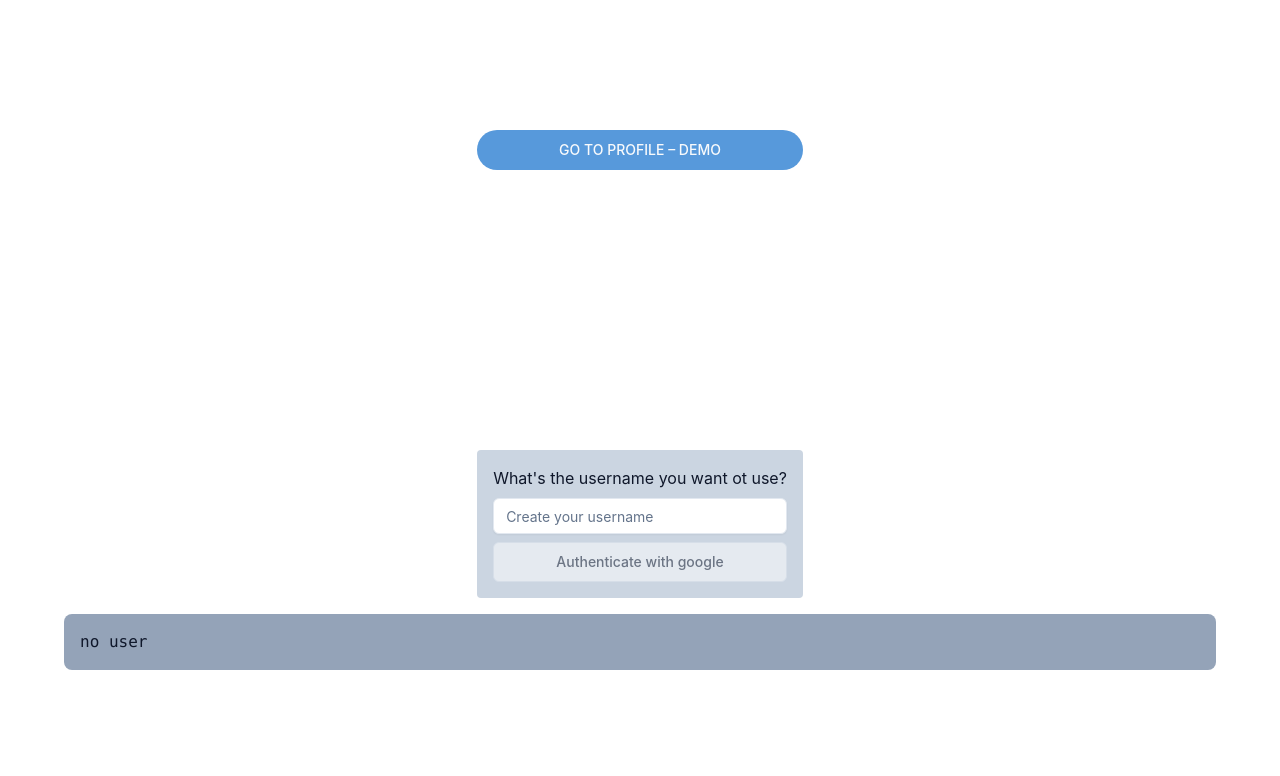
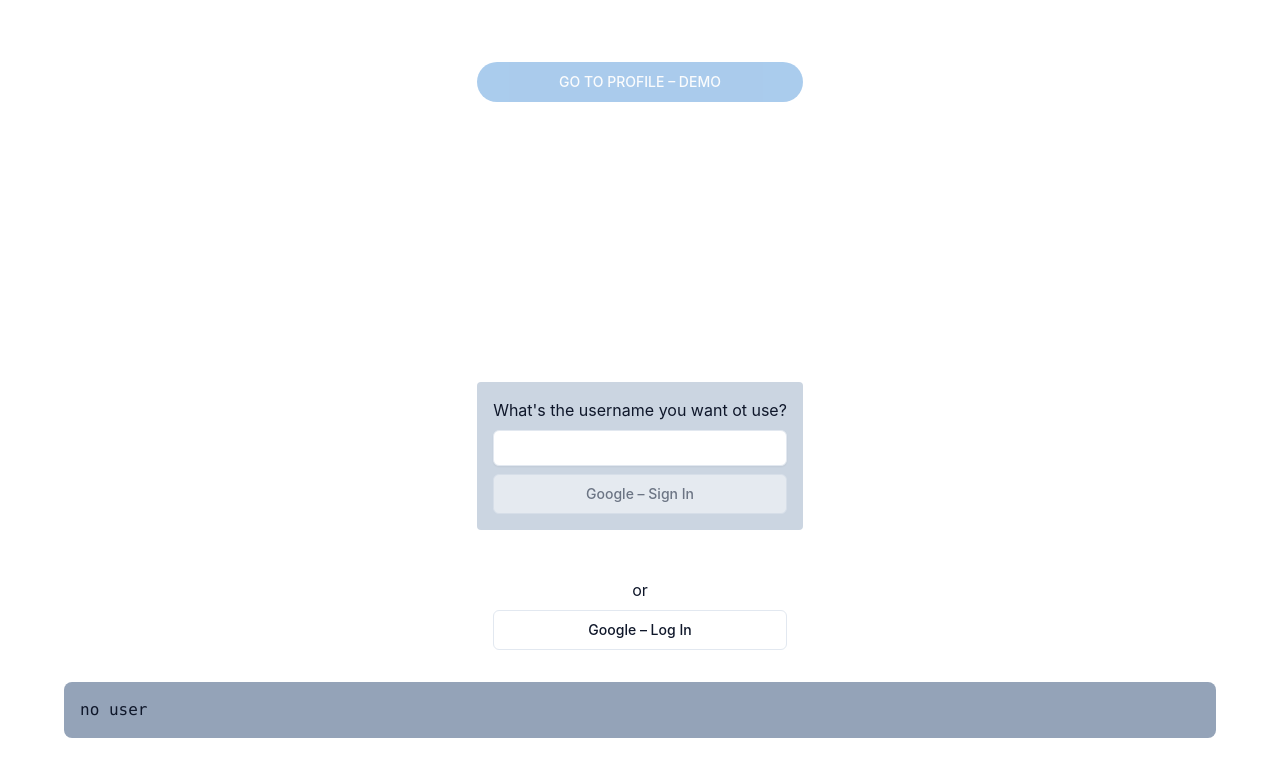
Before and after one commit to BryanEnid/demo-1, a React (Vite) app: page / in a window 1280 px wide. Shown: the top 776 px of the page. Built offline with nearby package versions, Linux system fonts and the light colour scheme; no server answers; the database is empty.

Commit message:
still working

```diff
--- a/package.json
+++ b/package.json
@@ -27,6 +27,7 @@
     "clsx": "^2.0.0",
     "firebase": "^10.4.0",
     "firebaseui": "^6.1.0",
+    "lodash": "^4.17.21",
     "postcss": "^8.4.31",
     "prop-types": "^15.8.1",
     "react": "^18.2.0",
--- a/src/hooks/useAuthentication.js
+++ b/src/hooks/useAuthentication.js
@@ -44,5 +44,6 @@ export const useAuthentication = () => {
     signInWithGoogle,
     signOutUser,
     createUser,
+    logInWithGoogle,
   };
 };
--- a/src/hooks/useCollection.js
+++ b/src/hooks/useCollection.js
@@ -164,6 +164,13 @@ export const useCollection = (collectionName, isQuering = false) => {
     }
   };
 
+  const checkAvailableUsername = async (username) => {
+    if (!(username.length > 3)) return false;
+    const userQuery = query(collectionRef, where("username", "==", username));
+    const querySnapshot = await getDocs(userQuery);
+    return querySnapshot.empty; // If empty, the username is available; if not, it's taken.
+  };
+
   // TODO: Replace realtime data with regular fetch
   // Fetch the data and set up the snapshot listener
   React.useEffect(() => {
@@ -191,5 +198,5 @@ export const useCollection = (collectionName, isQuering = false) => {
     }
   }, [collectionName]);
 
-  return { data, loading, error, addDocument, uploadFile, appendVideo, deleteDocument, getBy };
+  return { data, loading, error, addDocument, uploadFile, appendVideo, deleteDocument, getBy, checkAvailableUsername };
 };
--- a/src/screens/landpage/Landpage.jsx
+++ b/src/screens/landpage/Landpage.jsx
@@ -4,13 +4,26 @@ import { useAuthentication } from "@/hooks/useAuthentication";
 import { useCollection } from "@/hooks/useCollection";
 import React from "react";
 import { useNavigate } from "react-router-dom";
+import _ from "lodash";
+import { Icon } from "@iconify/react";
+import { Typography } from "@/chadcn/Typography";
 
 export const Landpage = () => {
+  // Hooks
   const navigate = useNavigate(); // Get the navigate function
-  const { user, signInWithGoogle, signOutUser, createUser } = useAuthentication();
+  const { user, signInWithGoogle, signOutUser, createUser, logInWithGoogle } = useAuthentication();
+  const { checkAvailableUsername } = useCollection("users");
+
+  // State
   const [username, setUsername] = React.useState("");
+  const [isUsernameAvailable, setUsernameAvailable] = React.useState(null);
+  const [isChecking, setChecking] = React.useState(false);
+
+  // Refs
+  const debounceRef = React.useRef(null);
 
   const handleSignIn = () => {
+    // TODO: firebase functions or lambda functions when using aws to create a documents for the user
     signInWithGoogle().then((user) => {
       const data = {
         username: username.toLowerCase(),
@@ -25,11 +38,39 @@ export const Landpage = () => {
     });
   };
 
+  const handleUsernameChange = ({ target }) => {
+    setChecking(true);
+    debounceRef.current?.cancel();
+
+    // Declare
+    const newUsername = target.value.toLowerCase();
+    const handleDebounce = () => {
+      checkAvailableUsername(newUsername).then((value) => {
+        console.log(">>> inside isUsername av", value);
+        setUsernameAvailable(value);
+        setChecking(false);
+      });
+    };
+
+    // Set input
+    setUsername(newUsername);
+
+    // start debouncing
+    const debounceInstance = _.debounce(handleDebounce, 500);
+    debounceRef.current = debounceInstance;
+    debounceInstance();
+  };
+
+  const handleLogIn = () => {
+    logInWithGoogle();
+  };
+
   return (
     <div className="flex flex-col h-screen items-center justify-center">
       <div className="flex flex-col gap-2 ">
         <Button
-          onClick={() => navigate("/profile")} // Navigate to the camera route
+          onClick={() => navigate(`/${username}`)} // Navigate to the camera route
+          disabled={!user}
         >
           GO TO PROFILE – DEMO
         </Button>
@@ -37,15 +78,48 @@ export const Landpage = () => {
         <div className="h-60" />
 
         {!user && (
-          <div className="flex flex-col gap-2 mt-6 rounded-sm bg-slate-300 p-4">
+          <div className=" flex flex-col gap-2 mt-6 rounded-sm bg-slate-300 p-4">
             <div>What's the username you want ot use?</div>
-            <Input className="bg-white" onChange={({ target }) => setUsername(target.value)} type="username" placeholder="Create your username" />
+
+            <Input onChange={handleUsernameChange} type="text" id="myInput" data-lpignore="true" className="bg-white" />
+            {isChecking && (
+              <div className="flex flex-row justify-center items-center gap-2 text-primary">
+                <Icon className="" icon="eos-icons:loading" />
+                <Typography variant="small">Checking username on server</Typography>
+              </div>
+            )}
+
+            {isUsernameAvailable === false && username.length > 3 && (
+              <div className="flex flex-row justify-center items-center gap-2 text-primary">
+                <Typography variant="small">User already exists</Typography>
+              </div>
+            )}
+
+            {isUsernameAvailable && !isChecking && (
+              <div className="flex flex-row justify-center items-center gap-2 text-green-600">
+                <Icon className="" icon="gg:check-o" />
+                <Typography variant="small">Valid user</Typography>
+              </div>
+            )}
+
             <Button
               variant="outline"
               onClick={handleSignIn} // Navigate to the camera route
               disabled={!(username.length > 3)}
             >
-              Authenticate with google
+              Google – Sign In
+            </Button>
+          </div>
+        )}
+
+        {!user && (
+          <div className="flex flex-col gap-2 mt-6 rounded-sm  p-4 text-center">
+            or
+            <Button
+              variant="outline"
+              onClick={handleSignIn} // Navigate to the camera route
+            >
+              Google – Log In
             </Button>
           </div>
         )}
```
Also changed, not shown: src/screens/capture/Capture.jsx (+8 -0 lines), 1 other file (tests, documents, lock files or other folders).
